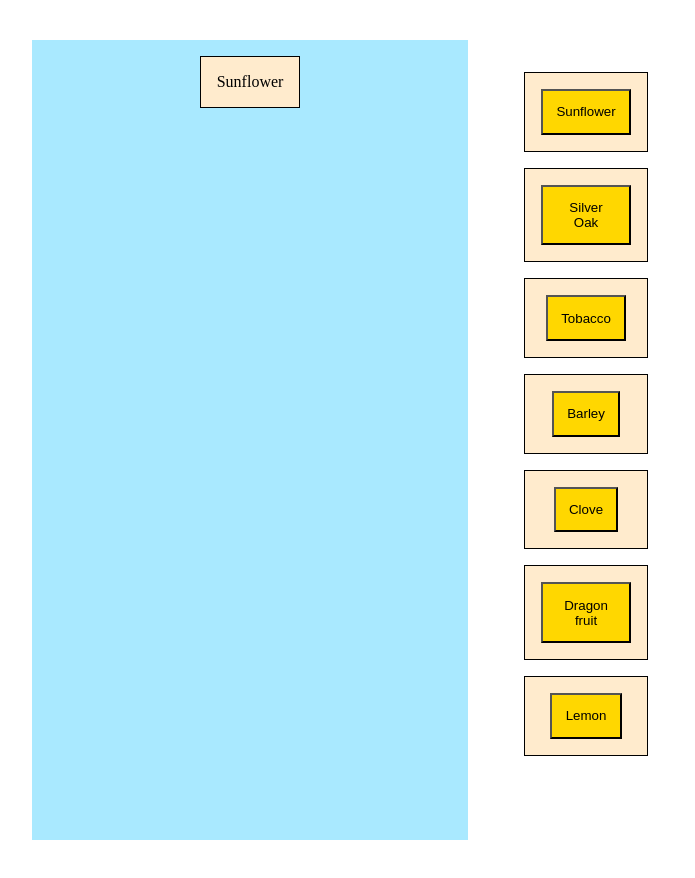
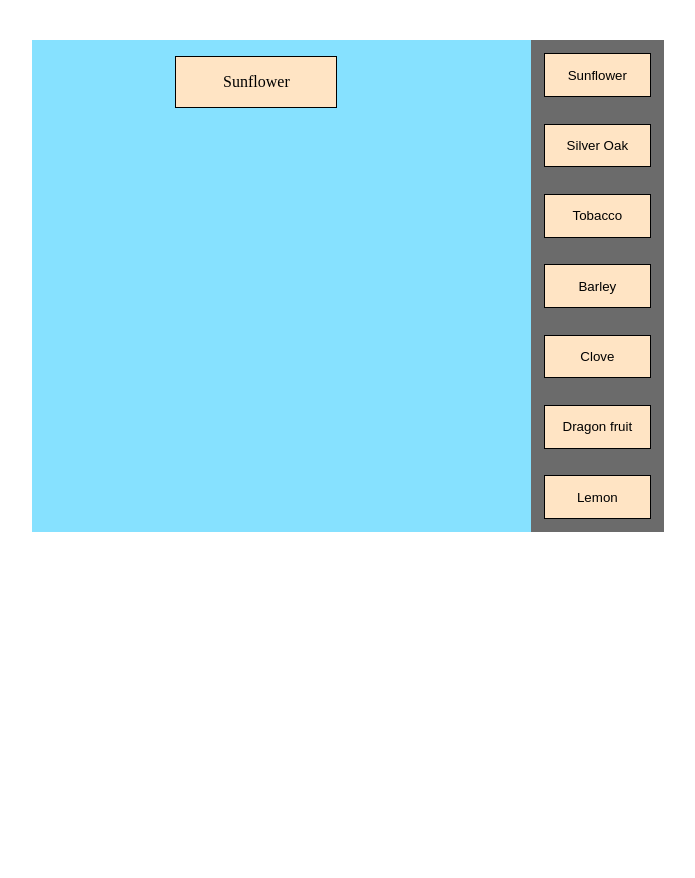
Before and after one commit to SukianCR/dd-demo, a React (Vite) app: page / in a window 1280 px wide. Both pictures are taken after a click on the button "Sunflower". Shown: the whole page, without its empty margins (292-987 px from the left). After the commit the page ends 800 px from the top, so only its background shows below. Built offline with nearby package versions, Linux system fonts and the light colour scheme.

Commit message:
sample look good not finished

```diff
--- a/package.json
+++ b/package.json
@@ -13,6 +13,7 @@
     "@dnd-kit/core": "^6.1.0",
     "@dnd-kit/modifiers": "^7.0.0",
     "@dnd-kit/sortable": "^8.0.0",
+    "@dnd-kit/utilities": "^3.2.2",
     "react": "^18.3.1",
     "react-dom": "^18.3.1"
   },
--- a/src/App.jsx
+++ b/src/App.jsx
@@ -44,7 +44,7 @@ function App() {
     },
   ];
 
-  // const [parent, setParent] = useState(null);
+  const [parent, setParent] = useState(null);
 
   const [plantsInGarden, setPlantsInGarden] = useState([]);
   console.log(plantsInGarden);
@@ -60,23 +60,20 @@ function App() {
     <DndContext onDragEnd={addPlantsToGarden}>
       <div className="center">
         <main className="space-around">
-          <div className="garden center">
+          <div className="garden_shell_a">
             <Droppable items={plantsInGarden} />
           </div>
 
-          <div className="plant-list center">
-            <ul>
+          <div className="plant_list">
             {plants.map((plant) => {
               return (
-                  <div key={plant.id} className="plant">
+                <div key={plant.id}>
                   <Draggable key={plant.id} plant={plant}>
-                      {/* {plant} */}
                     {plant.name}
                   </Draggable>
                 </div>
               );
             })}
-            </ul>
           </div>
         </main>
       </div>
@@ -95,7 +92,6 @@ function App() {
 
     temp.push(npo);
     setPlantsInGarden(temp);
-    console.log("array after set", plantsInGarden);
 
     // const { over } = event;
     // setParent(over ? over.id : null);
--- a/src/Draggable.jsx
+++ b/src/Draggable.jsx
@@ -1,8 +1,8 @@
 import React from "react";
 import { useDraggable } from "@dnd-kit/core";
+import { CSS } from "@dnd-kit/utilities";
 
 export function Draggable(props) {
-  console.log("props in", props);
   const idD = props.plant.id + props.children;
   const { attributes, listeners, setNodeRef, transform } = useDraggable({
     //id: "draggable",
@@ -10,21 +10,21 @@ export function Draggable(props) {
     data: { name: props.children },
   });
 
-  const style = transform
-    ? {
-        transform: `translate3d(${transform.x}px, ${transform.y}px, 0)`,
-      }
-    : undefined;
+  // const style = transform
+  //   ? {
+  //       transform: `translate3d(${transform.x}px, ${transform.y}px, 0)`,
+  //     }
+  //   : undefined;
 
   return (
     <button
       ref={setNodeRef}
-      style={style}
+      style={{ transform: CSS.Translate.toString(transform) }}
       {...listeners}
       {...attributes}
-      className="yellow"
+      className="plant"
     >
-      {props.children}
+      {props.plant.name}
     </button>
   );
 }
--- a/src/Droppable.jsx
+++ b/src/Droppable.jsx
@@ -19,10 +19,11 @@ export function Droppable(props) {
   //console.log("viene el array", plantsIG);
 
   return (
-    <div ref={setNodeRef}>
+    <div ref={setNodeRef} className="garden_shell">
       {plantsIG.map((plant, idx) => (
         //<div key={item.id} className="plant">
-        <div key={`${plant.id}-${idx}`} className="plant">
+        // <div key={`${plant.id}-${idx}`} className="plant">
+        <div key={`${plant.id}`} className="plant">
           {plant.name}
         </div>
       ))}
--- a/src/index.css
+++ b/src/index.css
@@ -1,21 +1,6 @@
-.blue {
-  background-color: rgba(0, 191, 255, 0.226);
-  color: black !important;
-  display: grid;
-  justify-content: center;
-  align-items: center;
-  height: 5em;
-  margin: 1.5em;
-}
-
-.yellow {
-  background-color: gold;
-  padding: 1em;
-}
-
 .space-around {
   display: flex;
-  justify-content: space-around !important;
+  justify-content: space-evenly !important;
 
   padding: 2em;
   width: 50%;
@@ -23,19 +8,33 @@
 
 .center {
   display: flex;
-  justify-content: center !important;
+  justify-content: center;
 }
-
 .plant {
   padding: 1em;
   margin: 1em;
   border: 1px solid black;
-  background-color: blanchedalmond;
+  background-color: bisque;
+  width: 8em;
   text-align: center;
 }
 
-.garden {
-  background-color: rgba(0, 191, 255, 0.336);
-  width: 50em;
-  height: 50em;
+.garden_shell {
+  display: flex;
+  flex-wrap: wrap !important;
+  justify-content: space-evenly;
+
+  width: 90%;
 }
+.garden_shell_a {
+  background-color: rgba(0, 191, 255, 0.473);
+
+  width: 100%;
+}
+.plant_list {
+  background-color: rgba(37, 37, 37, 0.678);
+}
+
+/* .garden > * {
+  flex: 1 1 160px;
+} */
```
Also changed, not shown: 1 other file (tests, documents, lock files or other folders). Lines whose indentation alone changed are shown as unchanged.
